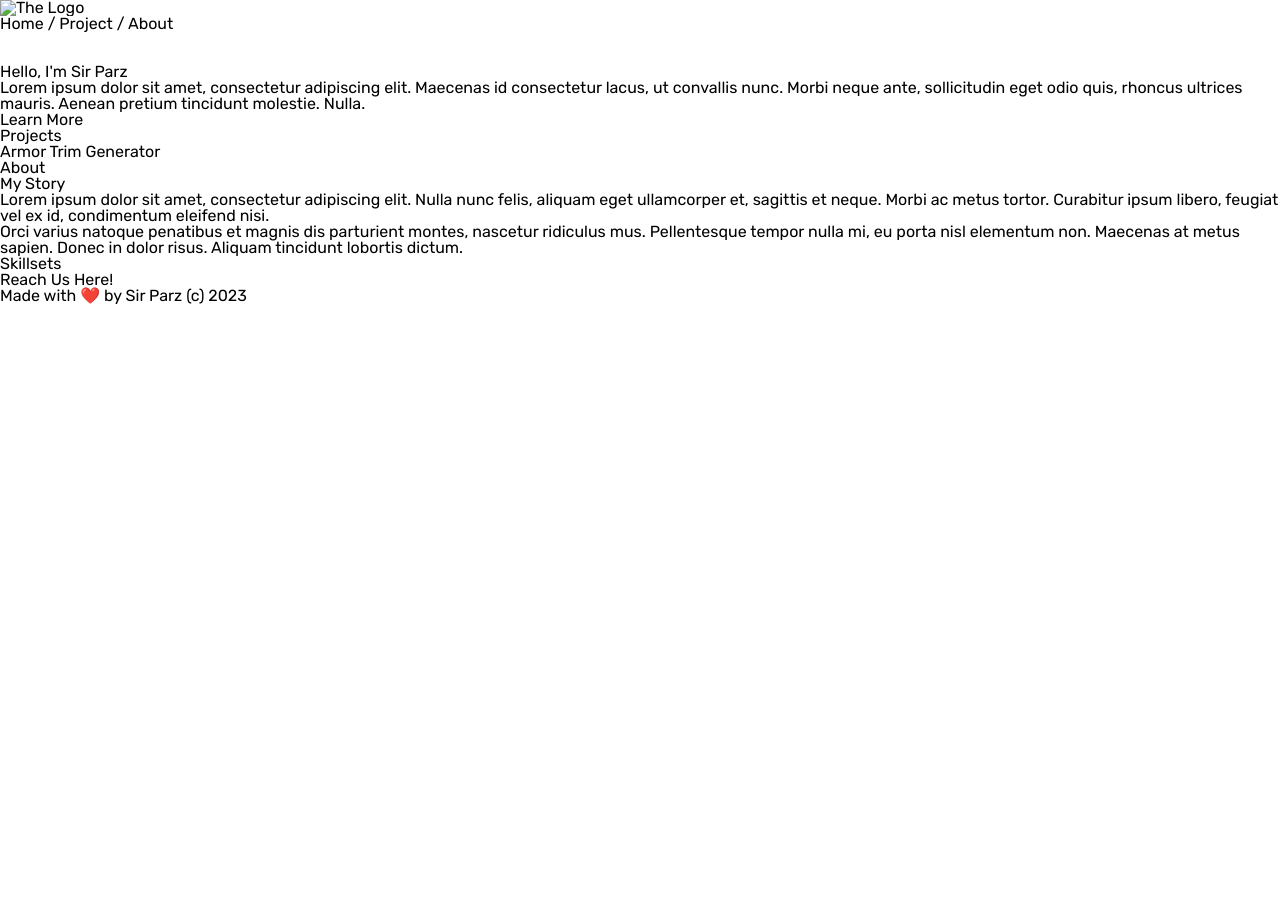
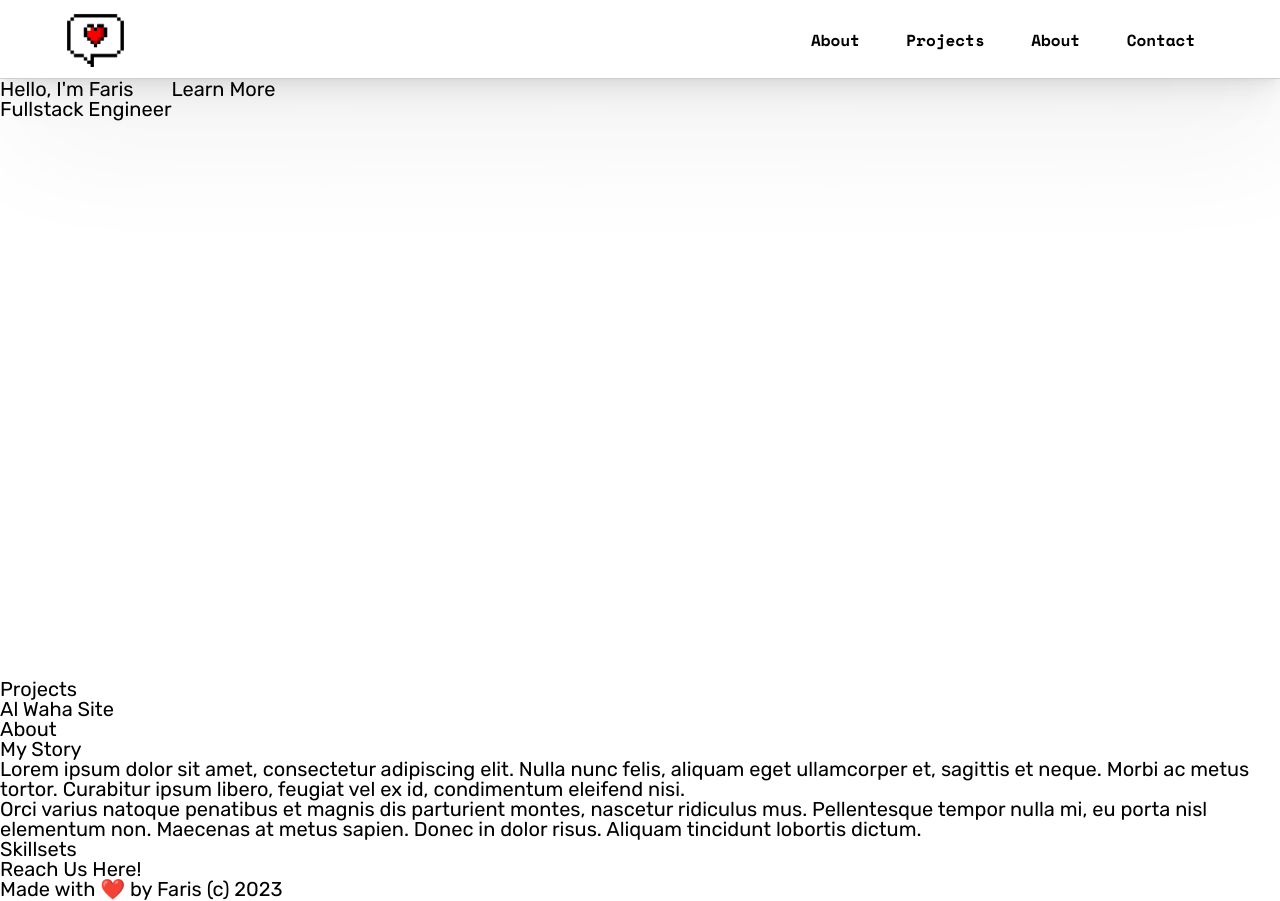
Before and after one commit to sirparz/its-me, a plain HTML site: page index.html in a window 1280 px wide. Before the commit the page ends 800 px from the top, so only its background shows below. Drawn offline with nearby package versions, Linux system fonts and the light colour scheme.

Commit message:
Update Header

```diff
--- a/index.html
+++ b/index.html
@@ -15,24 +15,30 @@
 </head>
 <body>
   <header>
-    <logo>
-      <img src="images/logo.eps" alt="The Logo">
-    </logo>
+    <div class="logo">
+      <img src="images/logo.png" alt="The Logo">
+    </div>
     <nav>
-      Home / Project / About
+      <ul class="nav-links">
+        <li><a href="#">About</a></li>
+        <li><a href="#">Projects</a></li>
+        <li><a href="#">About</a></li>
+        <li><a href="#">Contact</a></li>
+      </ul>
+      <img src="icons/hamburger-menu.png" alt="The Logo">
     </nav>
   </header>
   <div id="landing">
-    <h1>Hello, I'm Sir Parz</h1>
-    <p>
-      Lorem ipsum dolor sit amet, consectetur adipiscing elit. Maecenas id consectetur lacus, ut convallis nunc. Morbi neque ante, sollicitudin eget odio quis, rhoncus ultrices mauris. Aenean pretium tincidunt molestie. Nulla.
-    </p>
+    <div>
+      <h1>Hello, I'm Faris</h1>
+      <h2>Fullstack Engineer</h2>
+    </div>
     Learn More
   </div>
   <div id="projects">
     <h2>Projects</h2>
     <div class="project">
-      Armor Trim Generator
+      Al Waha Site
     </div>
   </div>
   <div id="about">
@@ -50,7 +56,7 @@
     Reach Us Here!
   </div>
   <footer>
-    Made with ❤️ by Sir Parz (c) 2023
+    Made with ❤️ by Faris (c) 2023
   </footer>
 </body>
 </html>
--- a/styles/style.css
+++ b/styles/style.css
@@ -1,8 +1,112 @@
 body {
-  font-size: 16px;
+  font-size: 20px;
   font-family: "Rubik", Arial, Helvetica, sans-serif;
+  width: 100%;
 }
 
+li, a, button {
+  font-weight: bold;
+  text-decoration: none;
+  color: black;
+  font-family: "Space Mono";
+  font-size: 1rem;
+}
+
+h1 {
+
+}
+
+/* HEADER */
+
 header {
-  height: 4rem;
+  border-bottom: solid rgb(207, 207, 207) 1px;
+  box-shadow:
+    0.3px 1.4px 3.7px rgba(0, 0, 0, 0.02),
+    0.8px 3.4px 8.8px rgba(0, 0, 0, 0.028),
+    1.5px 6.4px 16.5px rgba(0, 0, 0, 0.035),
+    2.7px 11.4px 29.5px rgba(0, 0, 0, 0.042),
+    5px 21.3px 55.1px rgba(0, 0, 0, 0.05),
+    12px 51px 132px rgba(0, 0, 0, 0.07)
+  ;
+  display: flex;
+  /*justify-content: space-around;*/
+  justify-content: flex-end;
+  align-items: center;
+  padding: .7rem 5%;
+  line-height: 1;
+  position: sticky; top: 0;
+  background: white;
+
 }
+
+.logo {
+  font-size: 3.5rem;
+  cursor: pointer;
+  display: flex;
+  margin-right: auto;
+  /*border: solid red 1px;*/
+}
+
+.logo img {
+  height: 3.5rem;
+}
+
+header .nav-links {
+  list-style: none;
+}
+
+header .nav-links li {
+  display: inline-block;
+  padding: 0 .3rem;
+}
+
+header .nav-links li a {
+  transition: all 0.6s ease 0s;
+  padding: .8rem 1rem;
+}
+
+header .nav-links li a:hover {
+  /*color: #044A5C;*/
+  border-radius: 2px;
+  -webkit-text-decoration: underline wavy #d05454;
+  text-decoration: underline wavy #d05454;
+}
+
+header nav img {
+  /*border: solid red 1px;*/
+  height: 1.6rem;
+  display: none;
+  padding: .8rem;
+}
+
+@media only screen and (max-width: 768px) {
+  header {
+
+  }
+
+  .logo {
+    font-size: 3.2rem;
+    cursor: pointer;
+    display: flex;
+    margin-right: auto;
+  }
+
+  .logo img {
+    height: 3.2rem;
+  }
+
+  .nav-links {
+    display: none;
+  }
+
+  header nav img {
+    display: flex;
+  }
+
+}
+
+/* LANDING PAGE */
+#landing {
+  display: flex;
+  height: 600px;
+}
```
Also changed, not shown: script.js (+7 -0 lines), icons/hamburger-menu.png (added), images/logo.png (added), images/logo.svg (added), images/logo_plain.svg (added).
